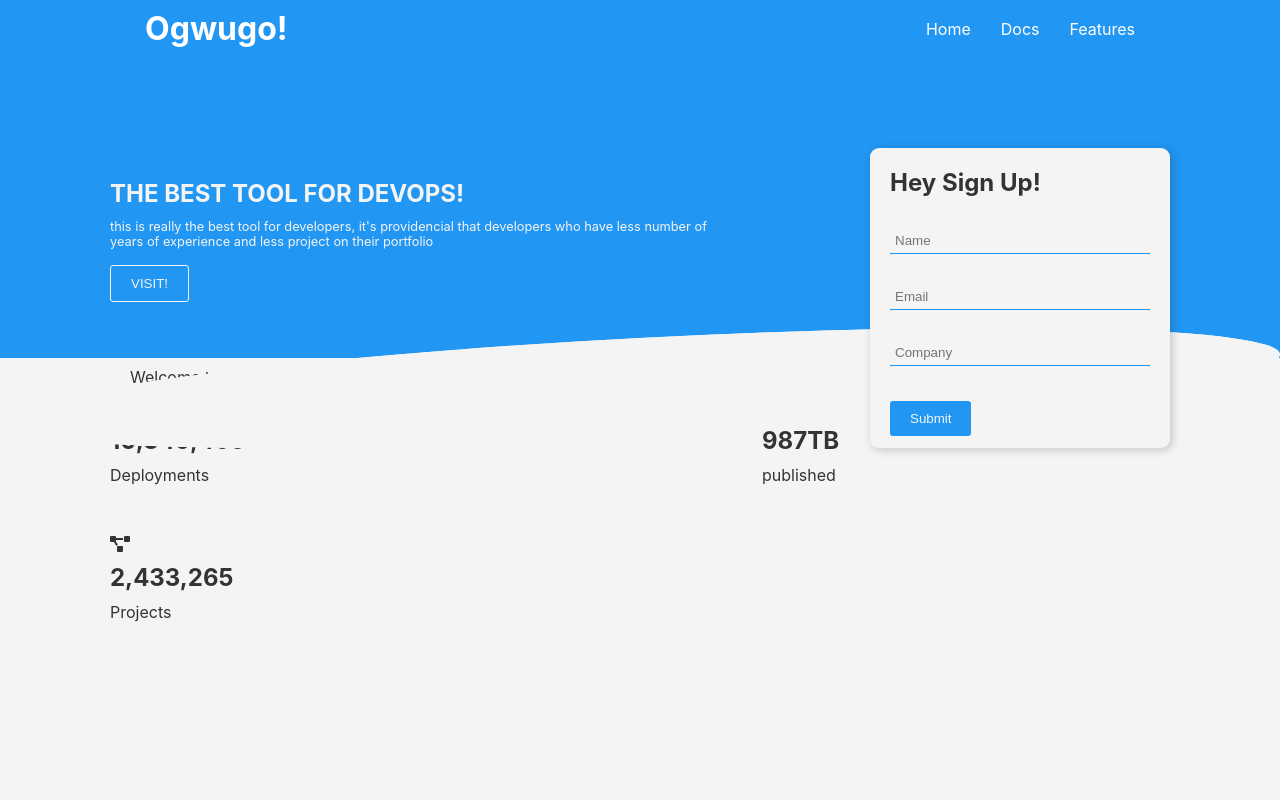
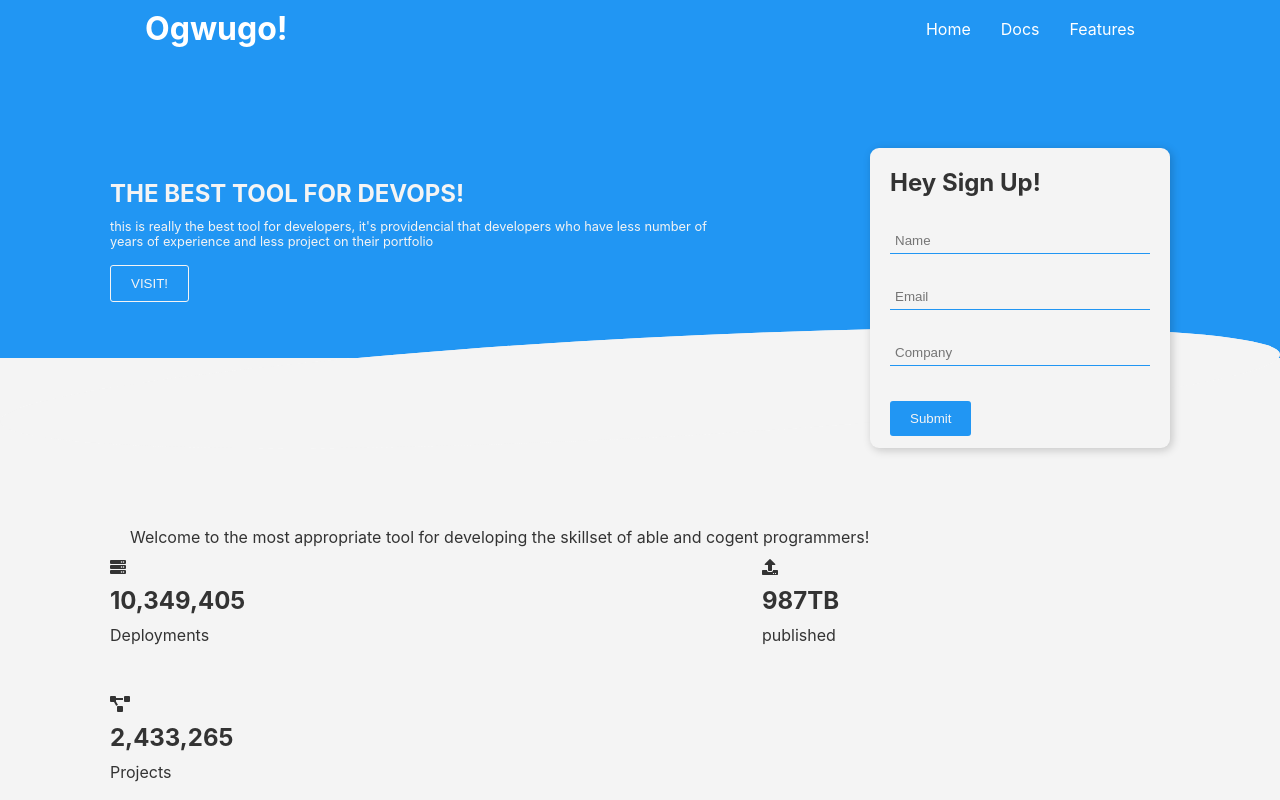
Before and after one commit to NorVirae/ogcloud, a React (Create React App) app: page / in a window 1280 px wide. Built offline with nearby package versions, Linux system fonts and the light colour scheme.

Commit message:
pushed down the stats component

```diff
--- a/src/App.css
+++ b/src/App.css
@@ -189,3 +189,10 @@ input:focus {
     font-size: 0.8rem;
     color:var(--white-color);
 }
+
+/* stats begin here */
+
+.stats {
+    padding-top: 160px;
+
+}
```
